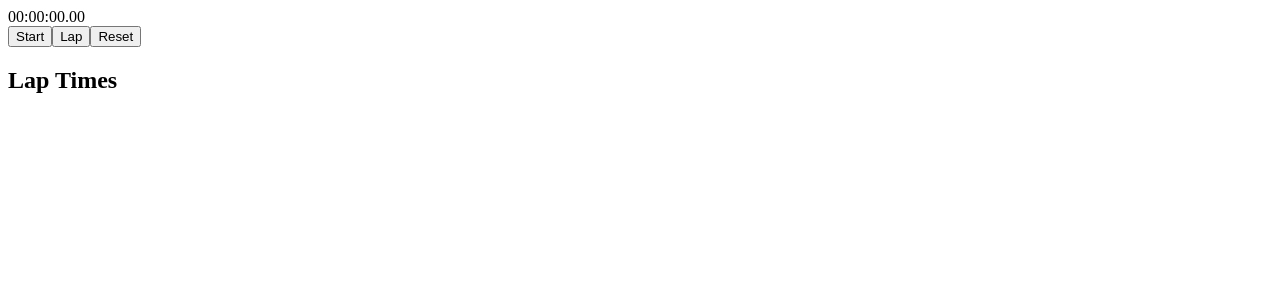
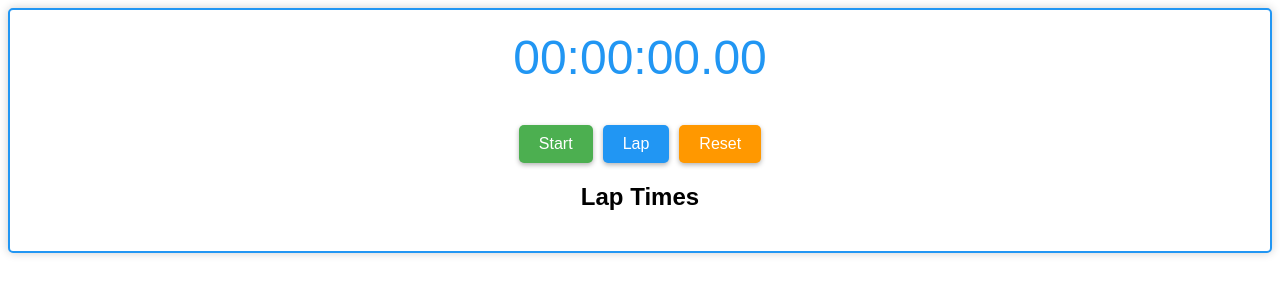
Before and after one commit to Shopify/eng-intern-assessment-react, a React app: page / in a window 1280 px wide. Shown: the top 300 px of the page. Built offline with nearby package versions, Linux system fonts and the light colour scheme.

Commit message:
add styles

```diff
--- /dev/null
+++ b/src/App.css
@@ -0,0 +1,81 @@
+.app {
+  font-family: Arial, sans-serif;
+}
+
+/* Stopwatch container */
+.stopwatch {
+  text-align: center;
+  background-color: #fff;
+  border: 2px solid #2196f3;
+  border-radius: 5px;
+  padding: 20px;
+  box-shadow: 0px 0px 10px rgba(0, 0, 0, 0.2);
+}
+
+/* Time display */
+.time-display {
+  font-size: 3rem;
+  margin-bottom: 20px;
+  color: #2196f3;
+}
+
+/* Buttons */
+.stopwatch-button {
+  font-size: 1rem;
+  padding: 10px 20px;
+  margin: 20px 10px 0 0;
+  cursor: pointer;
+  color: #fff;
+  border: none;
+  border-radius: 5px;
+  box-shadow: 0px 2px 5px rgba(0, 0, 0, 0.3);
+}
+
+.stopwatch-button:last-child {
+  margin-right: 0;
+}
+
+.stopwatch-button:hover {
+  opacity: 0.8;
+}
+
+.stopwatch-button.start {
+  background-color: #4caf50;
+  color: white;
+}
+
+/* Stop button */
+.stopwatch-button.stop {
+  background-color: #f44336;
+  color: white;
+}
+
+/* Lap button */
+.stopwatch-button.lap {
+  background-color: #2196f3;
+  color: white;
+}
+
+/* Reset button */
+.stopwatch-button.reset {
+  background-color: #ff9800;
+  color: white;
+}
+
+/* Lap times container */
+.lap-times {
+  margin-top: 20px;
+  list-style-type: none;
+  padding: 0;
+}
+
+.lap-times h2 {
+  font-size: 1.5rem;
+  margin-bottom: 10px;
+  color: #333;
+}
+
+.lap-times li {
+  font-size: 1rem;
+  margin-bottom: 5px;
+}
--- a/src/App.tsx
+++ b/src/App.tsx
@@ -3,7 +3,7 @@ import StopWatch from './StopWatch';
 
 export default function App() {
     return(
-        <div>
+        <div className="app">
           <StopWatch />
         </div>
     )
--- a/src/StopWatch.tsx
+++ b/src/StopWatch.tsx
@@ -1,5 +1,6 @@
 import React, { useState, useEffect } from 'react';
 import StopWatchButton from './StopWatchButton';
+import './App.css';
 
 export default function StopWatch() {
   // State to track the stopwatch status
--- a/src/StopWatchButton.tsx
+++ b/src/StopWatchButton.tsx
@@ -1,4 +1,5 @@
 import React from 'react';
+import './App.css';
 
 interface StopWatchButtonProps {
   isRunning: boolean;
```
